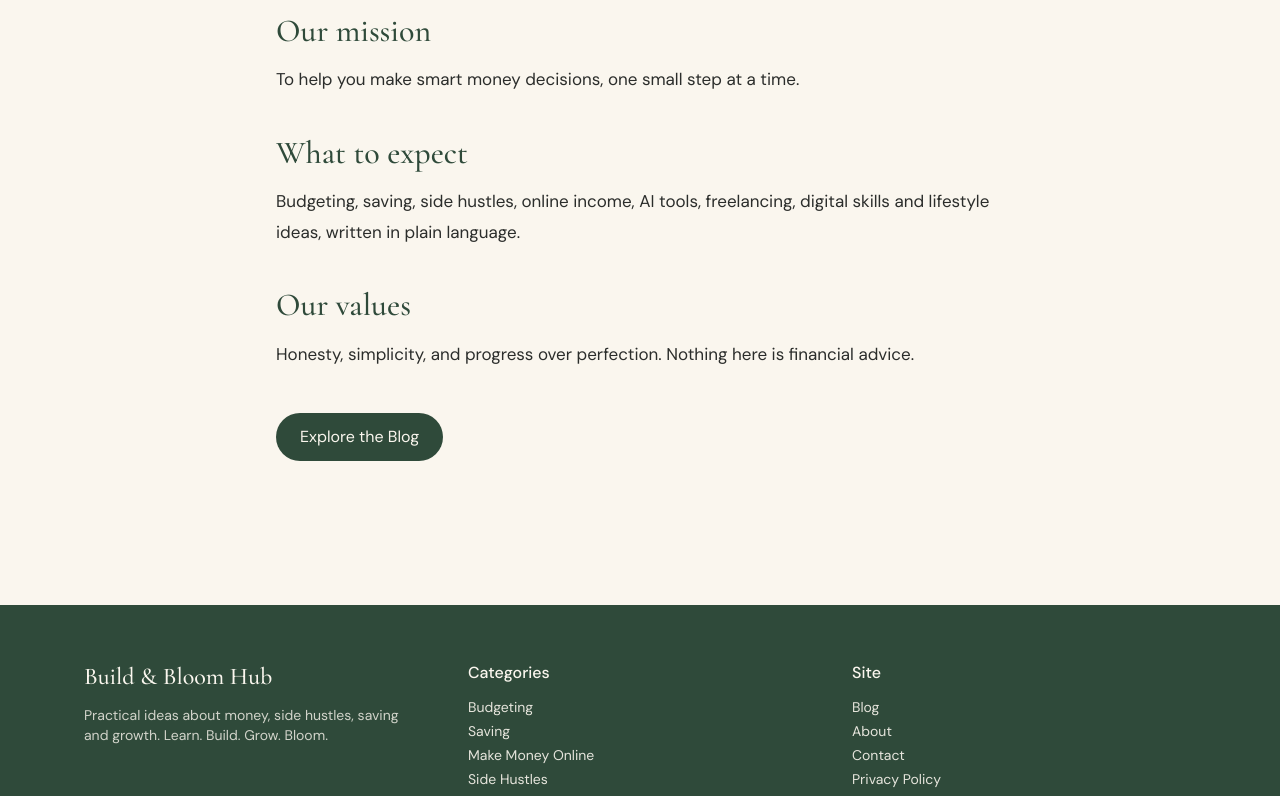
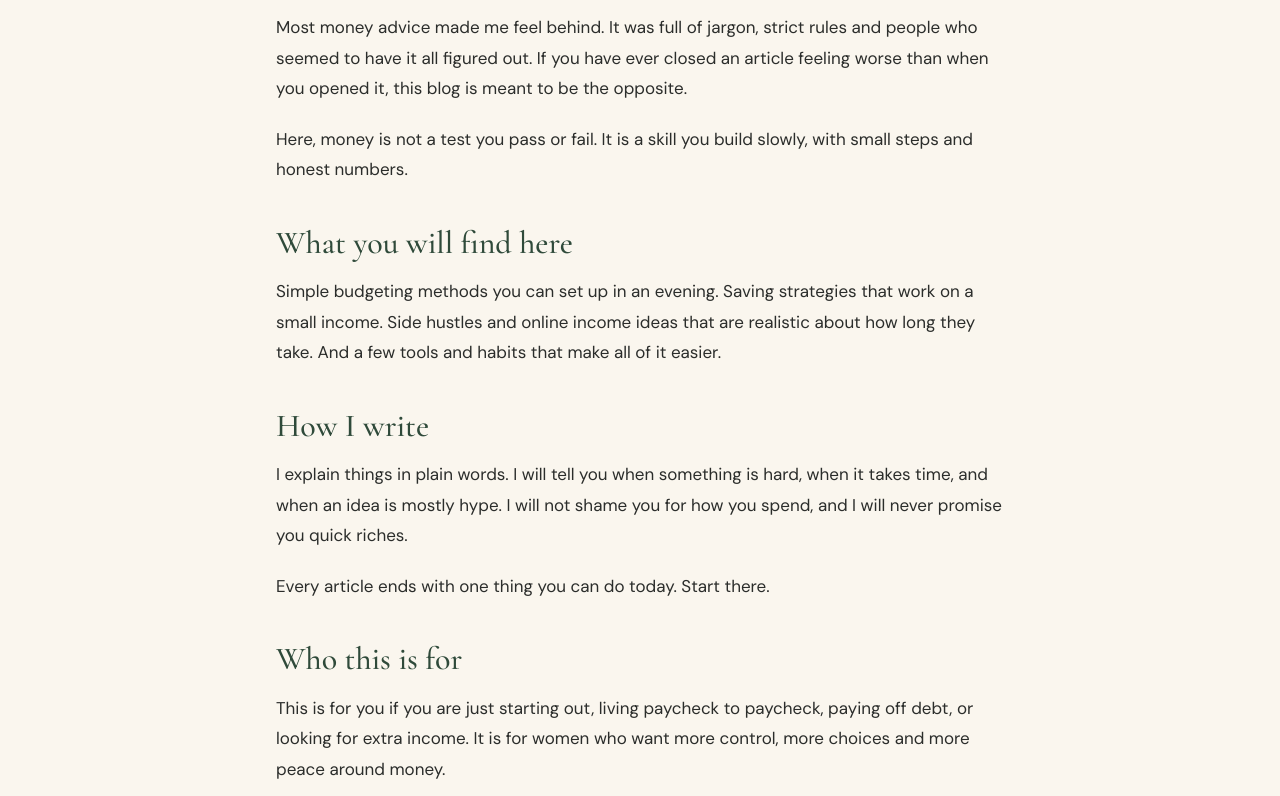
Before and after one commit to Emmanuel241723/Build-and-Bloom-hub-, a Next.js app: page /about in a window 1280 px wide. Shown: the part 923-1719 px from the top of the page. Built offline with nearby package versions, Linux system fonts and the light colour scheme; no server answers.

Commit message:
Revise About page content and metadata
Updated the content to clarify the purpose of the blog and its audience, emphasizing practical money advice for women.

```diff
--- a/app/about/page.tsx
+++ b/app/about/page.tsx
@@ -1,10 +1,22 @@
-import type {Metadata} from "next";import Link from "next/link";
-export const metadata:Metadata={title:"About",description:"The story and mission behind Build & Bloom Hub.",alternates:{canonical:"/about"}};
+import type {Metadata} from "next";
+import Link from "next/link";
+export const metadata:Metadata={title:"About",description:"Why Build & Bloom Hub exists, who it is for, and how we talk about money.",alternates:{canonical:"/about"}};
 export default function About(){return(<div className="mx-auto max-w-3xl px-5 py-12">
 <h1 className="text-5xl">Hi, I'm glad you're here.</h1>
+<p className="mt-4 text-xl text-ink/75 max-w-xl">Build &amp; Bloom Hub is a place for practical budgeting, saving strategies and real income ideas, for women building financial freedom one decision at a time.</p>
 <div className="aspect-[4/3] bg-mist rounded-3xl mt-8 flex items-center justify-center text-forest" role="img" aria-label="Profile photo placeholder">Your photo here</div>
-<div className="prose-bb mt-8"><h2>The story</h2><p>Build &amp; Bloom Hub started from a simple idea: money advice should be practical, kind and easy to follow. Replace this text with your own story.</p>
-<h2>Our mission</h2><p>To help you make smart money decisions, one small step at a time.</p>
-<h2>What to expect</h2><p>Budgeting, saving, side hustles, online income, AI tools, freelancing, digital skills and lifestyle ideas, written in plain language.</p>
-<h2>Our values</h2><p>Honesty, simplicity, and progress over perfection. Nothing here is financial advice.</p></div>
-<Link href="/blog" className="inline-block mt-6 rounded-full bg-forest text-cream px-6 py-3">Explore the Blog</Link></div>)}
+<div className="prose-bb mt-8">
+<h2>Why this blog exists</h2>
+<p>Most money advice made me feel behind. It was full of jargon, strict rules and people who seemed to have it all figured out. If you have ever closed an article feeling worse than when you opened it, this blog is meant to be the opposite.</p>
+<p>Here, money is not a test you pass or fail. It is a skill you build slowly, with small steps and honest numbers.</p>
+<h2>What you will find here</h2>
+<p>Simple budgeting methods you can set up in an evening. Saving strategies that work on a small income. Side hustles and online income ideas that are realistic about how long they take. And a few tools and habits that make all of it easier.</p>
+<h2>How I write</h2>
+<p>I explain things in plain words. I will tell you when something is hard, when it takes time, and when an idea is mostly hype. I will not shame you for how you spend, and I will never promise you quick riches.</p>
+<p>Every article ends with one thing you can do today. Start there.</p>
+<h2>Who this is for</h2>
+<p>This is for you if you are just starting out, living paycheck to paycheck, paying off debt, or looking for extra income. It is for women who want more control, more choices and more peace around money.</p>
+<h2>A quick note</h2>
+<p>Everything here is general information, not personal financial advice. Your situation is your own, so check the details that matter with a qualified professional. Some links may be affiliate links, and I will always say so.</p>
+</div>
+<div className="mt-6 flex flex-wrap gap-3"><Link href="/blog" className="rounded-full bg-forest text-cream px-6 py-3">Explore the Blog</Link><Link href="/contact" className="rounded-full border border-forest text-forest px-6 py-3">Say hello</Link></div></div>)}
```
